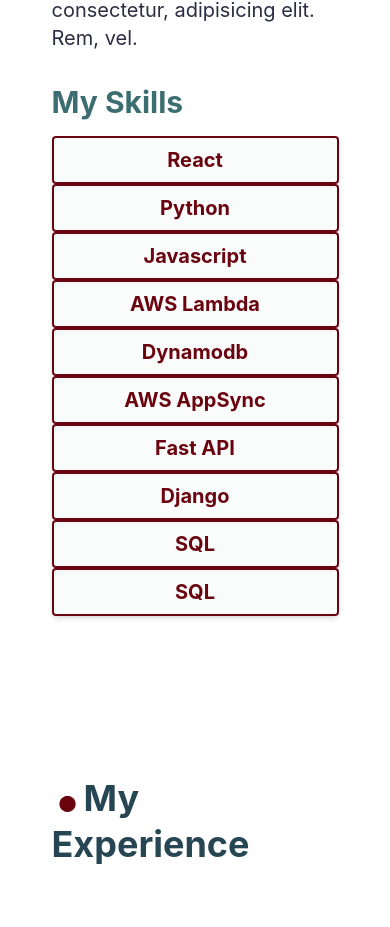
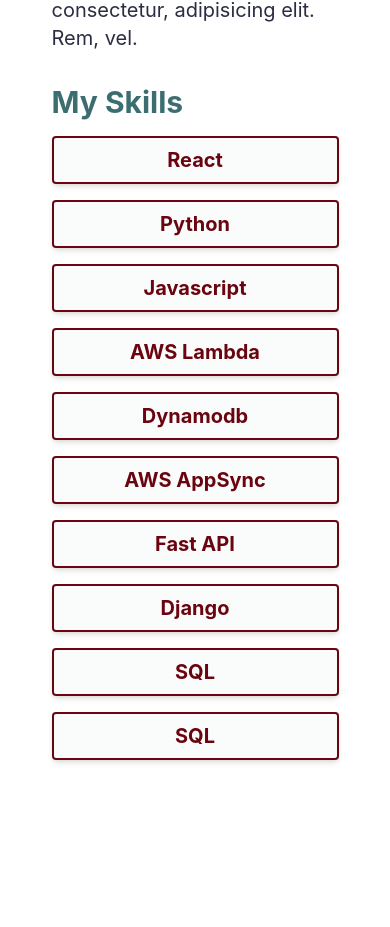
Before and after one commit to Joshuamjv2/portfolio-v1, a Next.js app: page / in a window 390 px wide. Shown: the part 1592-2519 px from the top of the page. Built offline with nearby package versions, Linux system fonts and the light colour scheme.

Commit message:
gap added

```diff
--- a/pages/components/Navigation.js
+++ b/pages/components/Navigation.js
@@ -34,7 +34,7 @@
                     </div>
                     <div className="mt-8 lg:mt-0 lg:w-1/2">
                         <h3 className="text-[#3c6e71] text-3xl font-bold">My Skills</h3>
-                        <ul className="my-4 md:grid md:grid-cols-3 md:gap-4 flex flex-col">
+                        <ul className="my-4 md:grid md:grid-cols-3 gap-4 flex flex-col">
                             <li className="bg-[#f8f9fa] border-2 border-[#6A040F] px py-2 text-[#6A040F] text-center text-xl font-bold  rounded bg-opacity-70 shadow-md">React</li>
                             <li className="bg-[#f8f9fa] border-2 border-[#6A040F] px py-2 text-[#6A040F] text-center text-xl font-bold  rounded bg-opacity-70 shadow-md">Python</li>
                             <li className="bg-[#f8f9fa] border-2 border-[#6A040F] px py-2 text-[#6A040F] text-center text-xl font-bold  rounded bg-opacity-70 shadow-md">Javascript</li>
```
